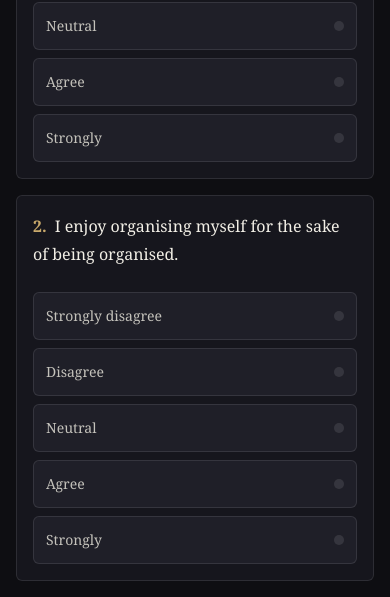
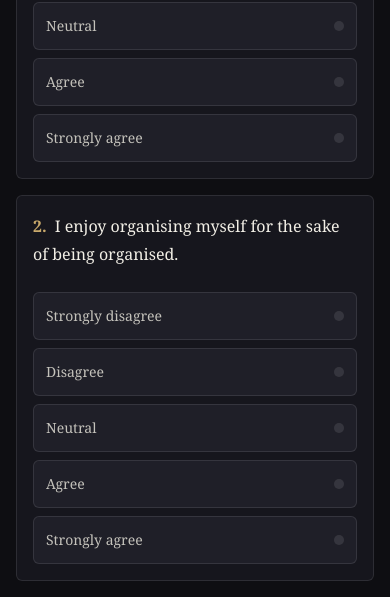
Before and after one commit to PeterLaylor/Triangular-Politics, a React (Vite) app: page / in a window 390 px wide. Shown: the part 1720-2317 px from the top of the page. Built offline with nearby package versions, Linux system fonts and the light colour scheme.

Commit message:
Correcting text display on mobile scaling

```diff
--- a/src/newquestionapp.tsx
+++ b/src/newquestionapp.tsx
@@ -47,7 +47,7 @@ const SCALE = [
   { label: "Disagree", short: "Disagree", value: -1 },
   { label: "Neutral", short: "Neutral", value: 0 },
   { label: "Agree", short: "Agree", value: 1 },
-  { label: "Strongly agree", short: "Strongly", value: 2 },
+  { label: "Strongly agree", short: "Strongly agree", value: 2 },
 ] as const;
 
 // IDs are auto-generated based on array position (starting at 1)
```
